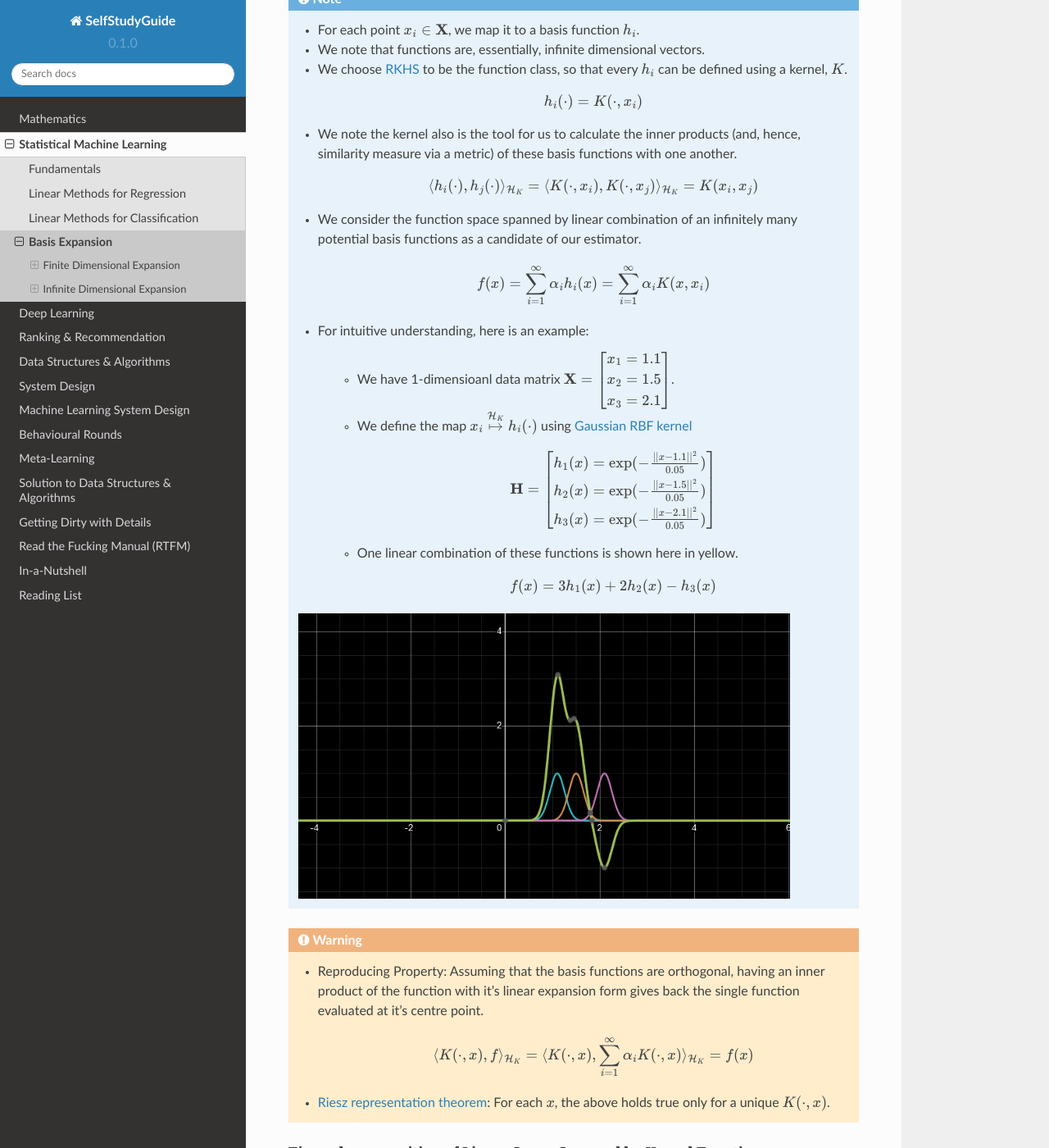
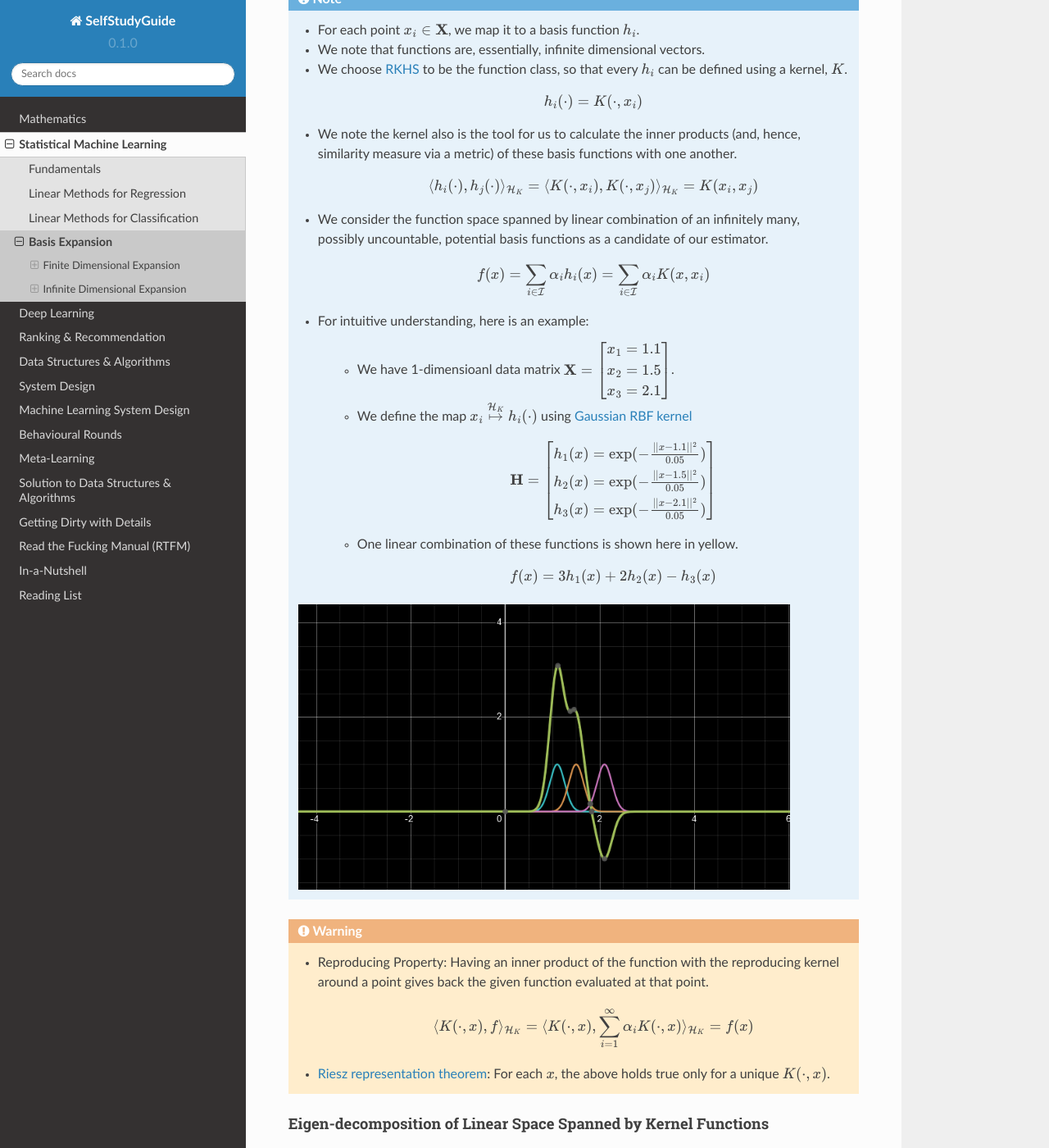
Before and after one commit to uselesstechjunks/leetcode, a Sphinx documentation site: the page built from docs/source/ml/basisexp.rst, in a window 1280 px wide and 1400 px high, scrolled down 6006 px. Shown: the whole window at 82% size. Built offline with Sphinx 7.4.7 and the Read the Docs theme 2.0.0, drawn with Linux system fonts in a browser that asks for light colours.

Commit message:
Update basisexp.rst

```diff
--- a/docs/source/ml/basisexp.rst
+++ b/docs/source/ml/basisexp.rst
@@ -188,9 +188,9 @@ Reproducing Kernel Hilbert Space
 	* We note the kernel also is the tool for us to calculate the inner products (and, hence, similarity measure via a metric) of these basis functions with one another.
 
 		.. math:: \langle h_i(\cdot), h_j(\cdot)\rangle_{{\mathcal{H}}_K}=\langle K(\cdot,x_i), K(\cdot,x_j)\rangle_{{\mathcal{H}}_K}=K(x_i,x_j)
-	* We consider the function space spanned by linear combination of an infinitely many potential basis functions as a candidate of our estimator.
+	* We consider the function space spanned by linear combination of an infinitely many, possibly uncountable, potential basis functions as a candidate of our estimator.
 
-		.. math:: f(x)=\sum_{i=1}^\infty \alpha_i h_i(x)=\sum_{i=1}^\infty \alpha_i K(x,x_i)
+		.. math:: f(x)=\sum_{i\in\mathcal{I}}\alpha_i h_i(x)=\sum_{i\in\mathcal{I}}\alpha_i K(x,x_i)
 	* For intuitive understanding, here is an example:
 
 		* We have 1-dimensioanl data matrix :math:`\mathbf{X}=\begin{bmatrix}x_1=1.1 \\ x_2=1.5 \\ x_3=2.1\end{bmatrix}`.
@@ -206,7 +206,7 @@ Reproducing Kernel Hilbert Space
 	  :alt: A linear combination of functions
 
 .. warning::
-	* Reproducing Property: Assuming that the basis functions are orthogonal, having an inner product of the function with it's linear expansion form gives back the single function evaluated at it's centre point.
+	* Reproducing Property: Having an inner product of the function with the reproducing kernel around a point gives back the given function evaluated at that point.
 
 		.. math:: \langle K(\cdot,x),f\rangle_{\mathcal{H}_K}=\langle K(\cdot,x),\sum_{i=1}^\infty \alpha_i K(\cdot,x)\rangle_{\mathcal{H}_K}=f(x)
 	* `Riesz representation theorem <https://en.wikipedia.org/wiki/Riesz_representation_theorem>`_: For each :math:`x`, the above holds true only for a unique :math:`K(\cdot,x)`.
```
